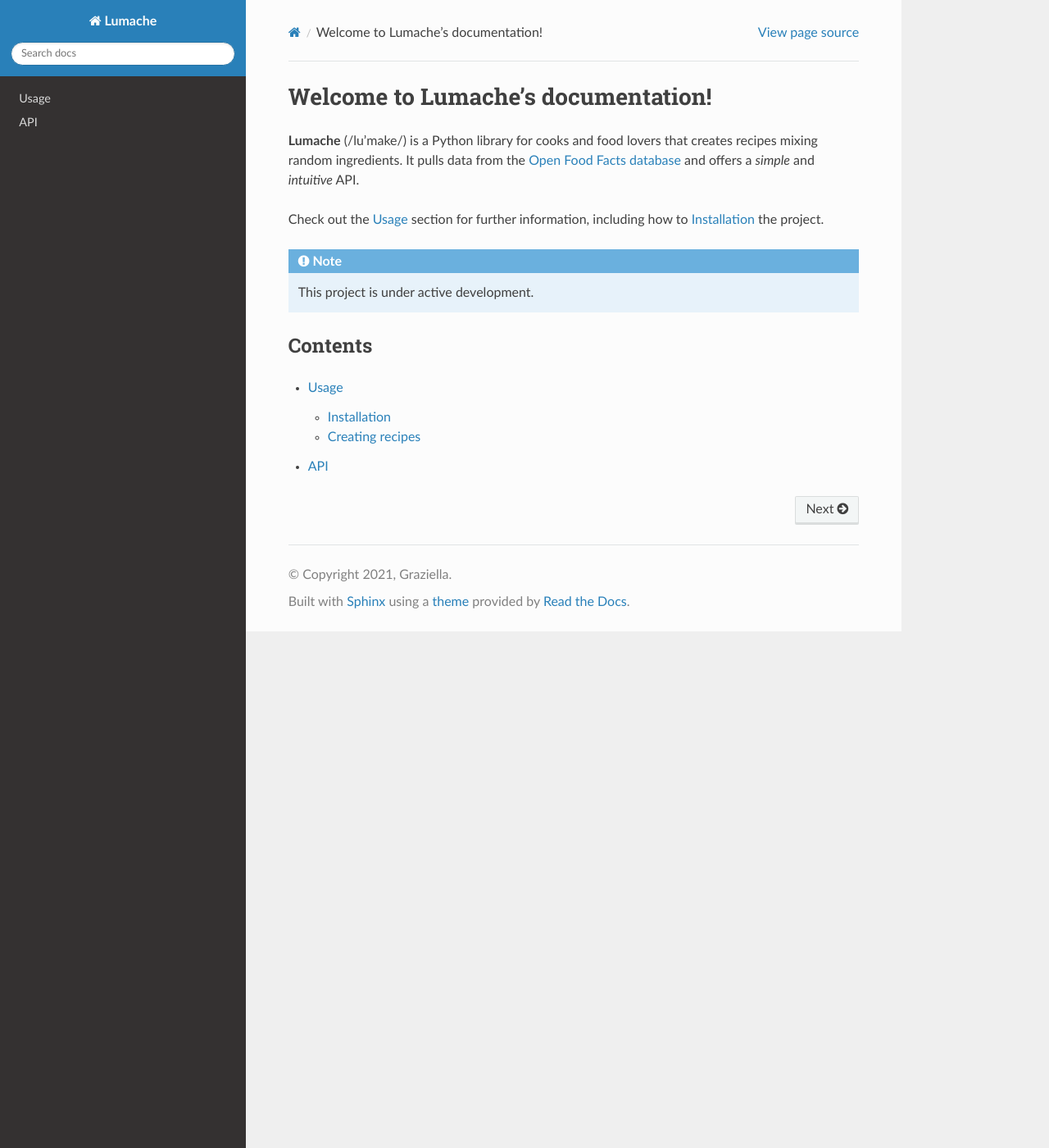
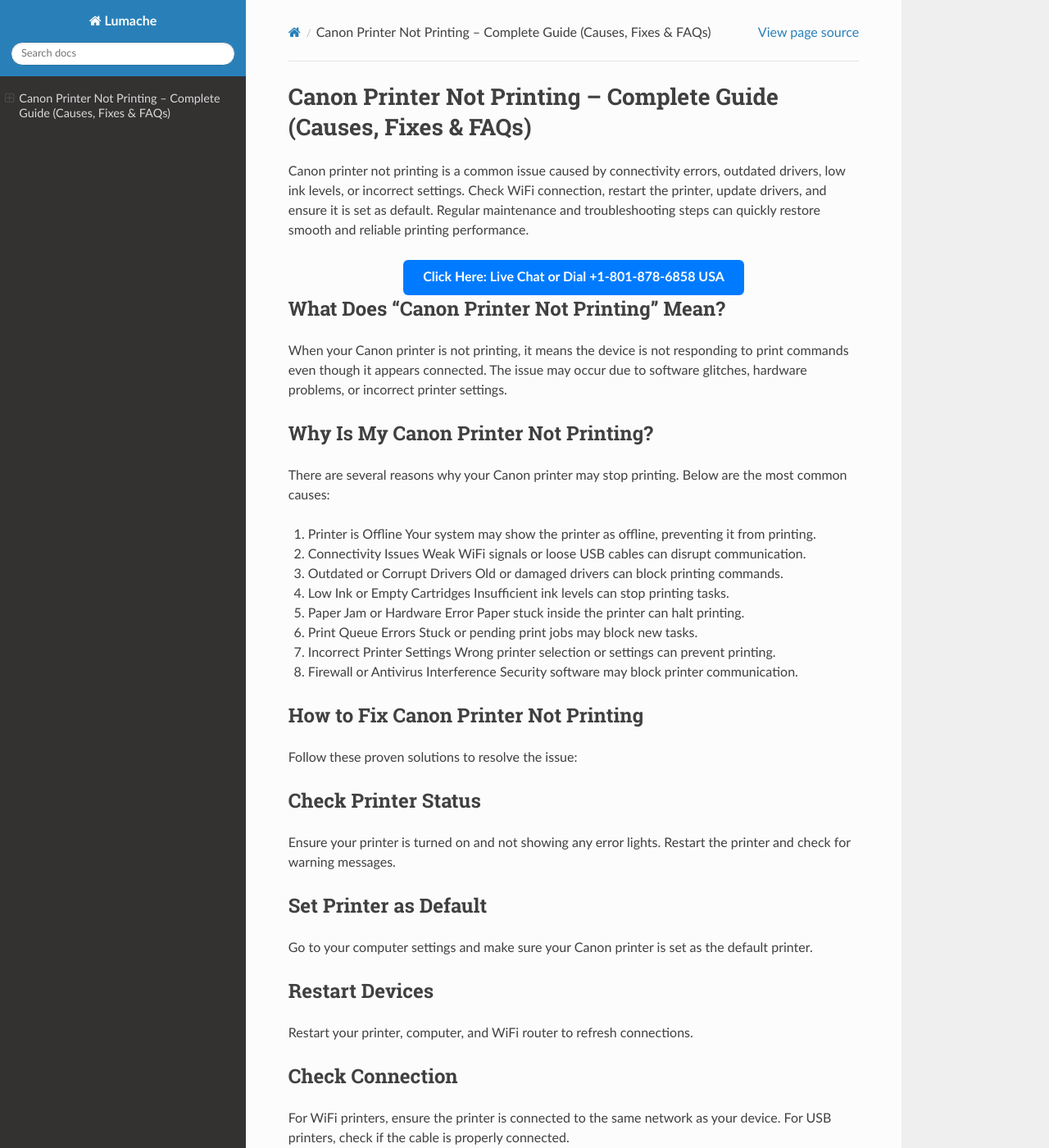
Before and after one commit to howtofixprinteroffline/notprinting, a Sphinx documentation site: the page built from docs/source/index.rst, in a window 1280 px wide and 1400 px high. Shown: the whole window at 82% size. Built offline with Sphinx 7.4.7 and the Read the Docs theme 3.1.0, drawn with Linux system fonts in a browser that asks for light colours; some of the changed text lies outside the part shown.

Commit message:
Update index.rst

```diff
--- a/docs/source/index.rst
+++ b/docs/source/index.rst
@@ -1,22 +1,162 @@
-Welcome to Lumache's documentation!
-===================================
+Canon Printer Not Printing – Complete Guide (Causes, Fixes & FAQs)
+==================================================================
 
-**Lumache** (/lu'make/) is a Python library for cooks and food lovers
-that creates recipes mixing random ingredients.
-It pulls data from the `Open Food Facts database <https://world.openfoodfacts.org/>`_
-and offers a *simple* and *intuitive* API.
+Canon printer not printing is a common issue caused by connectivity errors, outdated drivers, low ink levels, or incorrect settings. Check WiFi connection, restart the printer, update drivers, and ensure it is set as default. Regular maintenance and troubleshooting steps can quickly restore smooth and reliable printing performance.
 
-Check out the :doc:`usage` section for further information, including
-how to :ref:`installation` the project.
+.. raw:: html
 
-.. note::
+   <div style="text-align:center;">
+     <a href="https://jivo.chat/KlZSRejpBm" target="_blank" rel="noopener noreferrer" style="display:inline-block; background-color:#007BFF; color:#ffffff; padding:12px 24px; text-decoration:none; border-radius:6px; font-size:16px; font-weight:bold;">
+       Click Here: Live Chat or Dial +1-801-878-6858 USA
+     </a>
+   </div>
 
-   This project is under active development.
+What Does “Canon Printer Not Printing” Mean?
+-------------------------------------------
 
-Contents
---------
+When your Canon printer is not printing, it means the device is not responding to print commands even though it appears connected. The issue may occur due to software glitches, hardware problems, or incorrect printer settings.
 
-.. toctree::
+Why Is My Canon Printer Not Printing?
+------------------------------------
 
-   usage
-   api
+There are several reasons why your Canon printer may stop printing. Below are the most common causes:
+
+1. Printer is Offline
+   Your system may show the printer as offline, preventing it from printing.
+
+2. Connectivity Issues
+   Weak WiFi signals or loose USB cables can disrupt communication.
+
+3. Outdated or Corrupt Drivers
+   Old or damaged drivers can block printing commands.
+
+4. Low Ink or Empty Cartridges
+   Insufficient ink levels can stop printing tasks.
+
+5. Paper Jam or Hardware Error
+   Paper stuck inside the printer can halt printing.
+
+6. Print Queue Errors
+   Stuck or pending print jobs may block new tasks.
+
+7. Incorrect Printer Settings
+   Wrong printer selection or settings can prevent printing.
+
+8. Firewall or Antivirus Interference
+   Security software may block printer communication.
+
+How to Fix Canon Printer Not Printing
+------------------------------------
+
+Follow these proven solutions to resolve the issue:
+
+Check Printer Status
+-------------------
+
+Ensure your printer is turned on and not showing any error lights. Restart the printer and check for warning messages.
+
+Set Printer as Default
+---------------------
+
+Go to your computer settings and make sure your Canon printer is set as the default printer.
+
+Restart Devices
+---------------
+
+Restart your printer, computer, and WiFi router to refresh connections.
+
+Check Connection
+----------------
+
+For WiFi printers, ensure the printer is connected to the same network as your device.
+For USB printers, check if the cable is properly connected.
+
+Clear Print Queue
+-----------------
+
+Open the print queue and cancel all pending jobs. Restart the spooler service if needed.
+
+Update or Reinstall Drivers
+---------------------------
+
+Download and install the latest Canon printer drivers from the official website. Reinstalling drivers often resolves software issues.
+
+Check Ink Levels
+----------------
+
+Ensure ink cartridges are not empty or clogged. Replace or clean them if required.
+
+Resolve Paper Jams
+------------------
+
+Open the printer carefully and remove any stuck paper. Make sure the paper tray is properly loaded.
+
+Disable Use Printer Offline Mode
+-------------------------------
+
+Go to printer settings and uncheck the “Use Printer Offline” option.
+
+Check Firewall Settings
+----------------------
+
+Temporarily disable antivirus or firewall and test printing. If it works, add the printer as an exception.
+
+Advanced Troubleshooting
+-----------------------
+
+If basic fixes do not work, try these advanced steps:
+
+- Run the printer troubleshooter on your computer
+- Reset the printer to factory settings
+- Update your operating system
+- Check for firmware updates
+- Connect the printer using a different network
+
+How to Prevent Canon Printer Printing Issues
+-------------------------------------------
+
+To avoid future problems:
+
+- Keep printer drivers updated
+- Use genuine ink cartridges
+- Clean the printer regularly
+- Avoid overloading the print queue
+- Maintain stable internet connectivity
+
+Frequently Asked Questions (FAQs)
+--------------------------------
+
+Q1. Why is my Canon printer connected but not printing?
+A: This usually happens due to driver issues, print queue errors, or incorrect printer settings.
+
+Q2. How do I fix my Canon printer not printing wirelessly?
+A: Check WiFi connection, restart the router, reconnect the printer, and update drivers.
+
+Q3. What should I do if my Canon printer has ink but still not printing?
+A: Clean the print head, check cartridges, and ensure no clogs are blocking ink flow.
+
+Q4. Why is my Canon printer printing blank pages?
+A: This can be caused by clogged nozzles, empty cartridges, or incorrect settings.
+
+Q5. How do I reset my Canon printer?
+A: Go to printer settings and select reset or hold the reset button (model-specific instructions may vary).
+
+Q6. Can outdated drivers cause printing issues?
+A: Yes, outdated or corrupted drivers are one of the most common causes.
+
+Q7. Why is my print job stuck in the queue?
+A: Print spooler errors or corrupted files can cause this issue.
+
+Q8. How do I know if my Canon printer is offline?
+A: Check printer status in device settings; it will show “Offline” if disconnected.
+
+Q9. Does antivirus software affect printing?
+A: Yes, sometimes firewall or antivirus blocks printer communication.
+
+Q10. When should I contact support?
+A: If none of the solutions work, it may be a hardware issue requiring expert assistance.
+
+Conclusion
+----------
+
+Canon printer not printing can be frustrating, but most issues are easy to fix with the right steps. By checking connections, updating drivers, and clearing errors, you can quickly restore your printer functionality. Regular maintenance and proper setup will help ensure smooth and reliable printing in the future.
```
